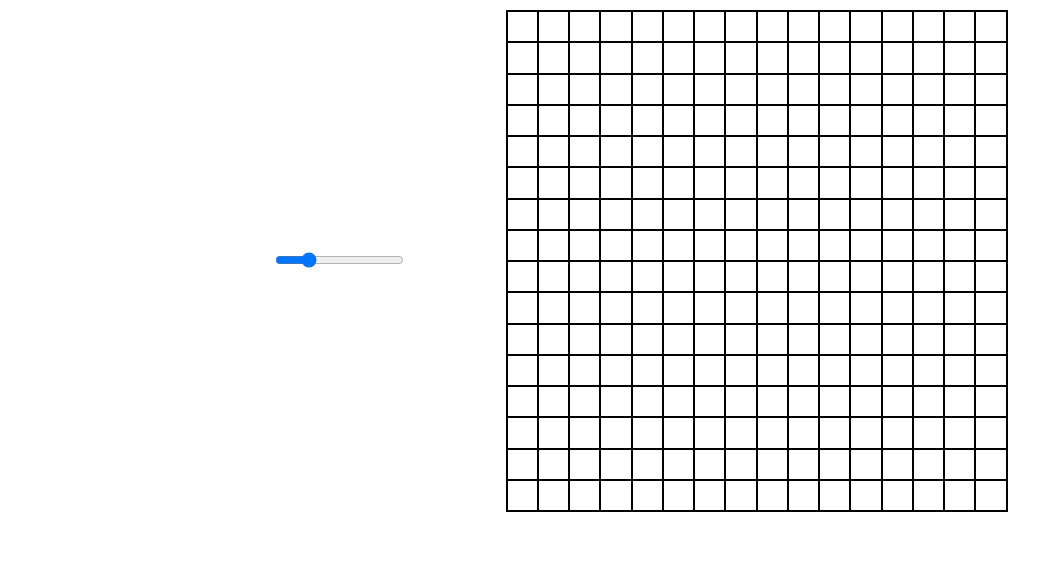
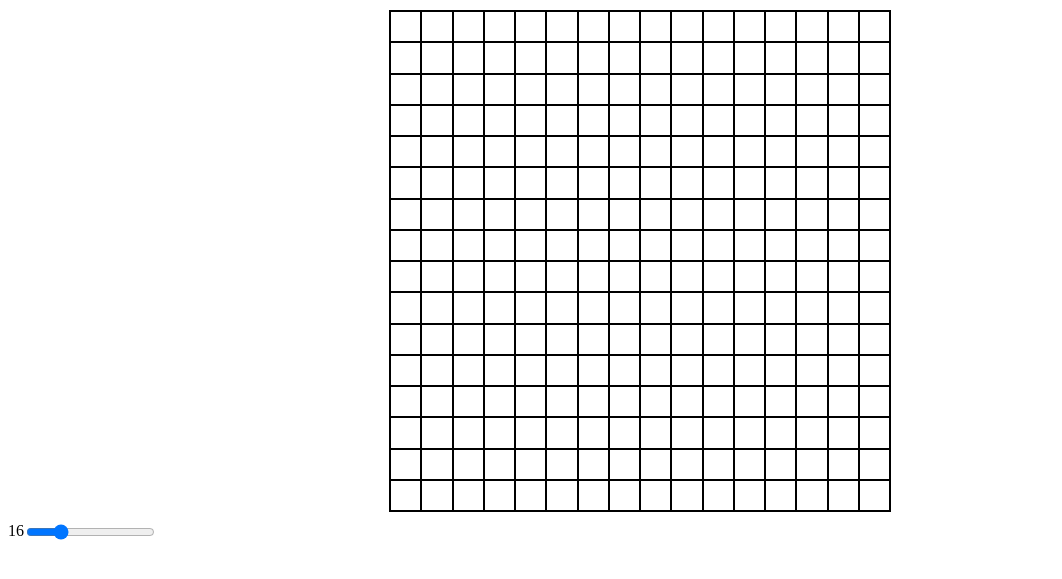
Before and after one commit to yefwal/etch-a-sketch, a plain HTML site: page index.html in a window 1280 px wide. Shown: the part 143-722 px from the top of the page, without its empty margins (0-1062 px from the left). Drawn offline with Linux system fonts and the light colour scheme.

Commit message:
- getting better at researching - need to move all things around so that they align

```diff
--- a/app.js
+++ b/app.js
@@ -1,5 +1,14 @@
 const grid = document.querySelector("#grid");
 let isDrawing = false;
+
+const sliderValue = document.querySelector("input");
+sliderOutput.textContent = 16;
+sliderValue.value = 16;
+
+sliderValue.addEventListener("input", (e) => {
+  sliderOutput.textContent = e.target.value;
+  createGrid(e.target.value);
+});
 
 changeColor = (e) => {
   if (isDrawing) {
@@ -8,11 +17,15 @@ changeColor = (e) => {
 };
 
 createGrid = (size) => {
+  grid.innerHTML = "";
   grid.style.gridTemplateColumns = `repeat(${size}, 1fr)`;
   grid.style.gridTemplateRows = `repeat(${size}, 1fr)`;
 
   for (let i = 0; i < size * size; i++) {
     const gridElement = document.createElement("div");
+    gridElement.addEventListener("click", (e) => {
+      e.target.style.backgroundColor = "black";
+    });
     gridElement.addEventListener("mousedown", () => {
       isDrawing = true;
     });
@@ -28,12 +41,4 @@ createGrid = (size) => {
   }
 };
 
-createGrid(16);
-
-/*
-
-Goal: create 16x16 grid
-
-- print out rows of divs and columns of divs
-
-*/
+createGrid(sliderValue.value);
--- a/index.html
+++ b/index.html
@@ -10,17 +10,12 @@
     <div class="header">Etch-A-Sketch</div>
 
     <div class="main">
-      <div id="sliderContainer">
-        <input
-          type="range"
-          min="1"
-          max="64"
-          value="16"
-          class="slider"
-          id="slider"
-        />
-      </div>
       <div id="grid"></div>
+    </div>
+
+    <div id="sliderContainer">
+      <output id="sliderOutput"></output>
+      <input type="range" value="16" min="1" max="64" />
     </div>
 
     <script src="app.js" defer></script>
--- a/styles.css
+++ b/styles.css
@@ -1,6 +1,10 @@
+body {
+  margin: none;
+  padding: none;
+}
+
 .header {
   display: flex;
-  align-items: center;
   justify-content: center;
   padding-bottom: 30px;
   font-weight: bolder;
@@ -9,11 +13,9 @@
 
 .main {
   display: flex;
-  align-items: center;
+  flex-direction: row;
   justify-content: center;
-  margin: 0 auto;
   gap: 100px;
-  max-width: 1100px;
 }
 
 #grid {
@@ -21,7 +23,6 @@
   width: 500px;
   height: 500px;
   border: 1px solid black;
-  justify-content: center;
   -webkit-user-select: none;
   -khtml-user-select: none;
   -moz-user-select: none;
@@ -32,3 +33,15 @@
 .gridElement {
   border: 0.01px solid black;
 }
+
+#sliderContainer {
+  display: flex;
+
+  margin-top: 10px;
+  max-width: 150px;
+}
+
+#sliderOutput {
+  display: flex;
+  justify-content: center;
+}
```
